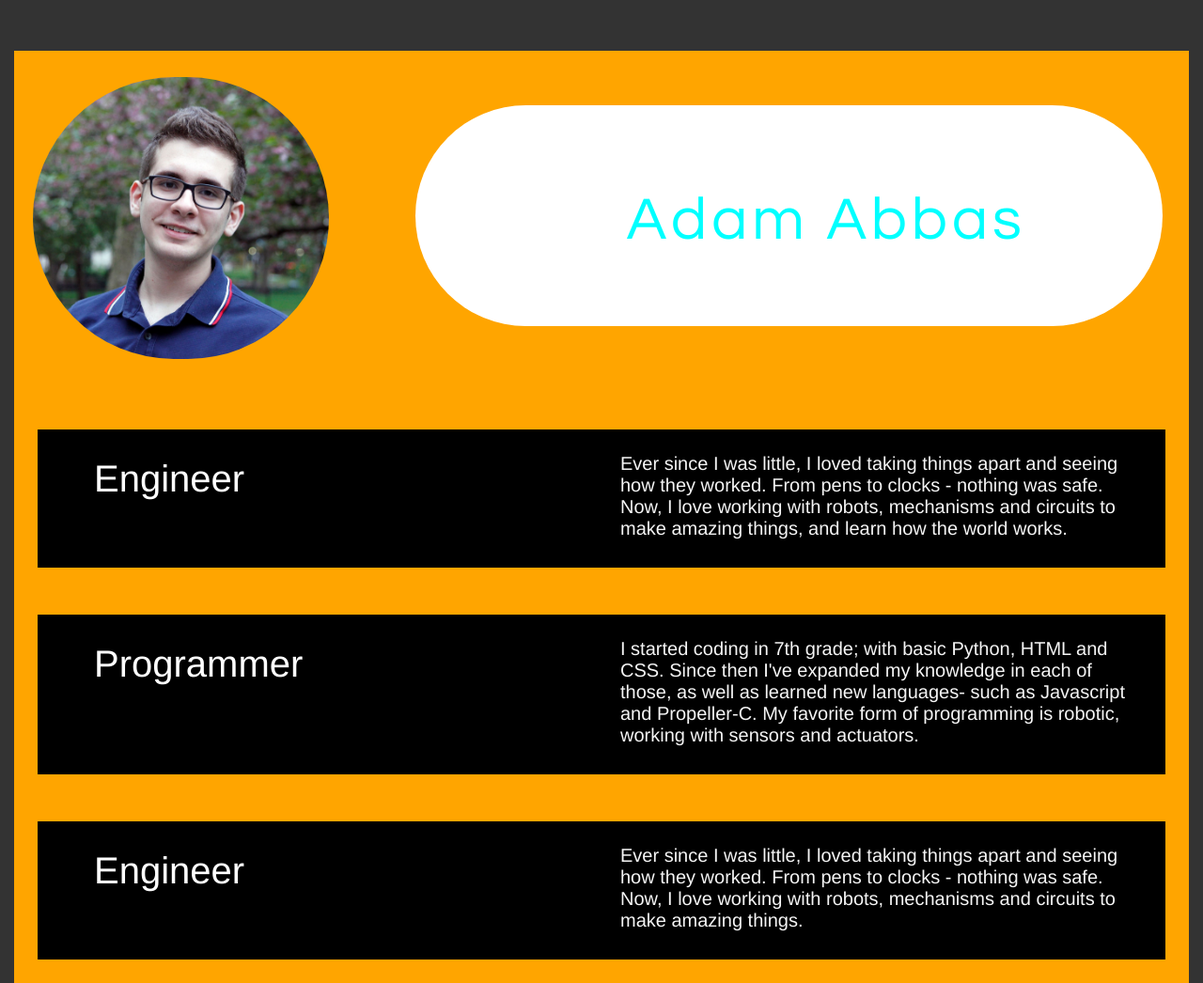
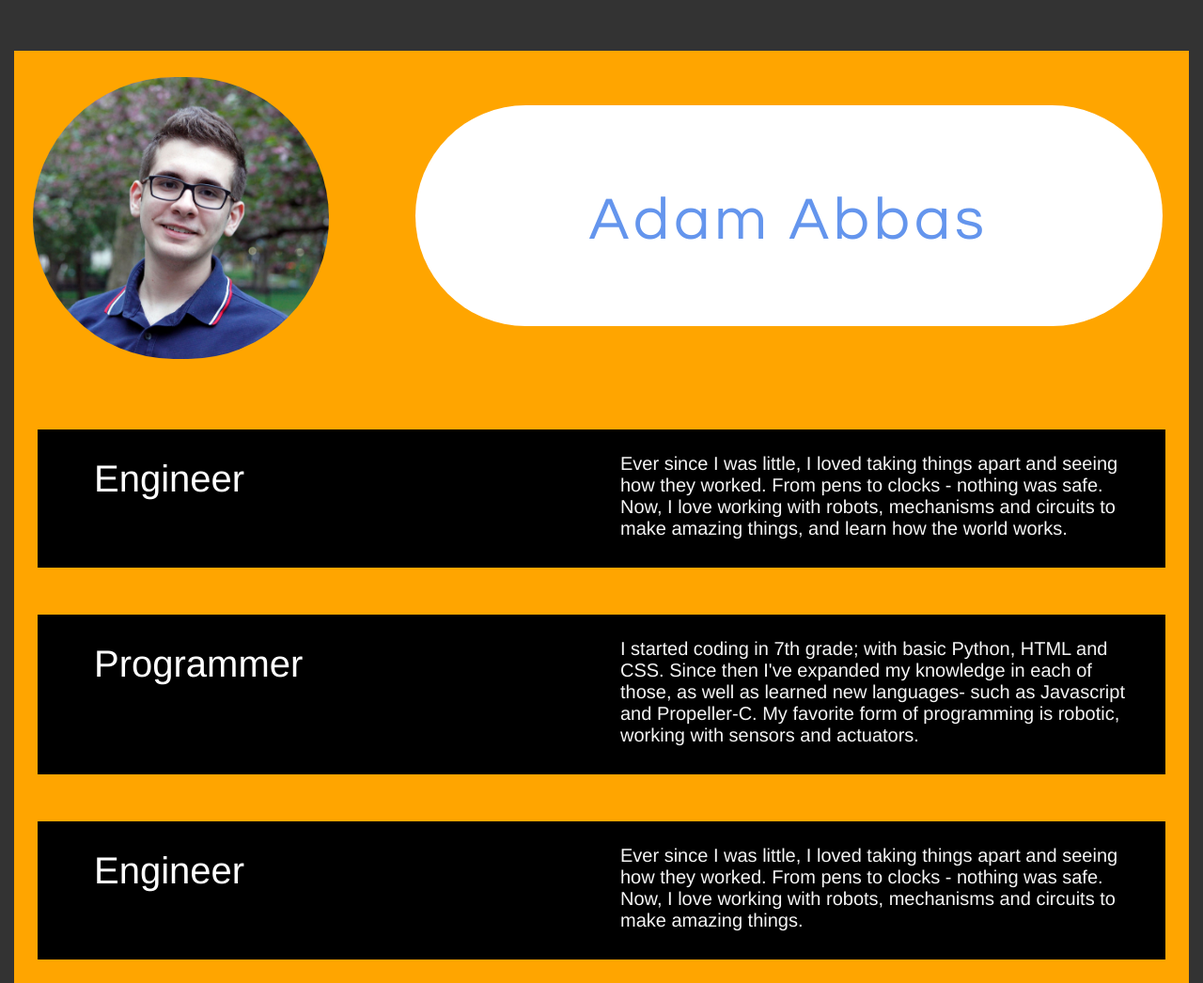
Before and after one commit to Watabaws/Kinet-X, a plain HTML site: page ExampleWebpage/index.html in a window 1280 px wide. Shown: the whole page at 94% size. Drawn offline with Linux system fonts and the light colour scheme.

Commit message:
Changed Name Color

```diff
--- a/ExampleWebpage/index.html
+++ b/ExampleWebpage/index.html
@@ -14,11 +14,10 @@
             }
 
             .name {
-                color:aqua;
+                color: cornflowerblue;
                 font-size: 64px;
                 float: center;
                 padding-bottom: 80px;
-                padding-left: 80px;
                 padding-top: 90px;
                 margin-top: 30px;
                 letter-spacing: 5px;
```
